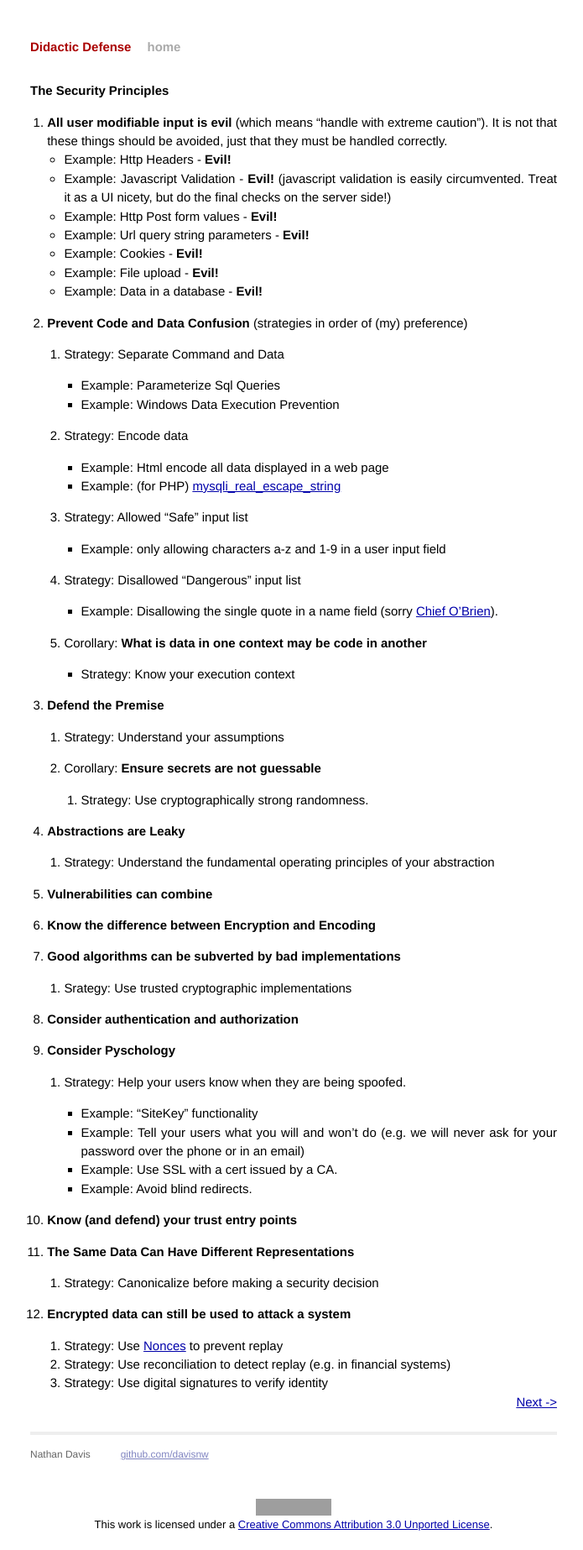
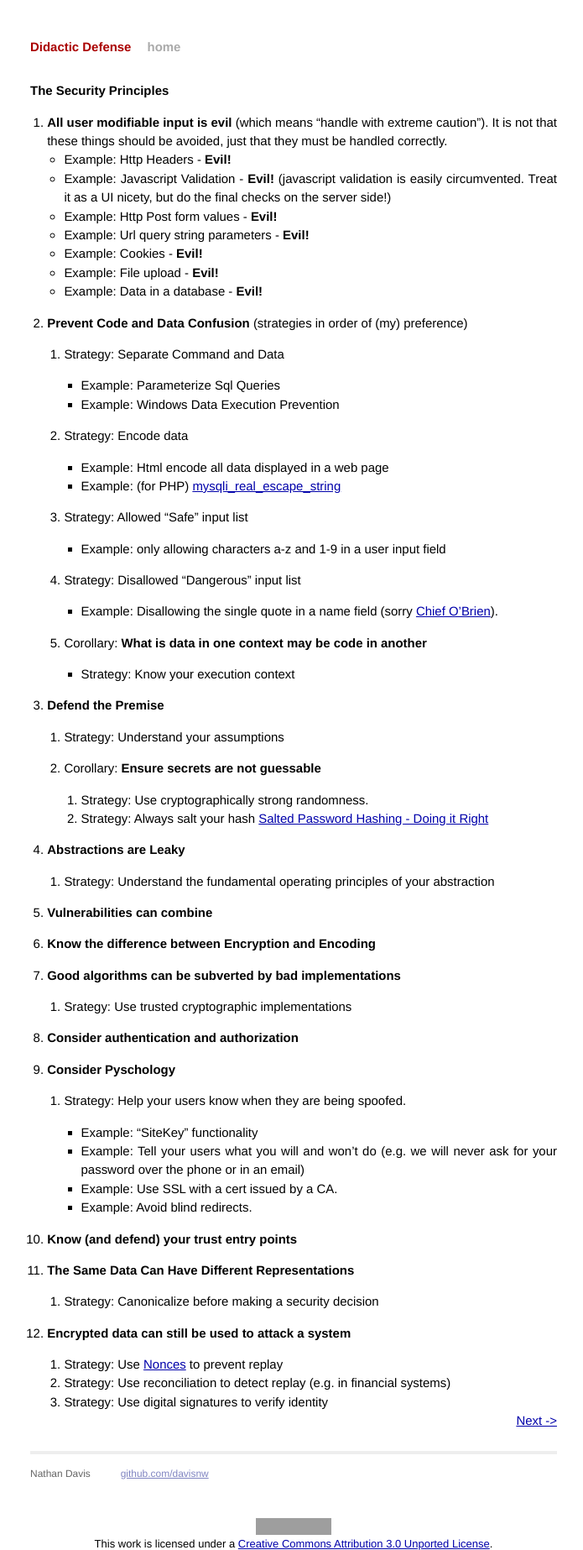
Before and after one commit to davisnw/didactic-defense, a Jekyll site: the page built from SecurityPrinciples/index.markdown, in a window 1280 px wide. Shown: the whole page at 84% size, without its empty margins (290-985 px from the left). Built offline with Jekyll 4.4.1, drawn with Linux system fonts in a browser that asks for light colours; before the commit the page ends 1823 px from its top, so only the background shows below that; grey boxes are pictures that could not be loaded.

Commit message:
added hash salt reference

```diff
--- a/SecurityPrinciples/index.markdown
+++ b/SecurityPrinciples/index.markdown
@@ -44,6 +44,7 @@
 	2. Corollary: **Ensure secrets are not guessable**
 
 		1. Strategy: Use cryptographically strong randomness.
+		2. Strategy: Always salt your hash [Salted Password Hashing - Doing it Right](http://crackstation.net/hashing-security.htm)
 
 4. **Abstractions are Leaky**
 
```
